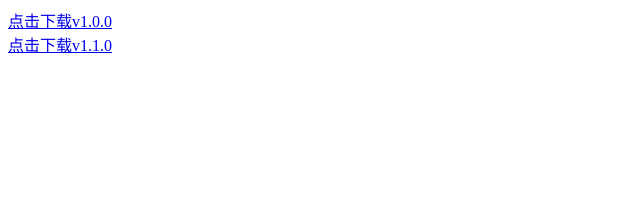
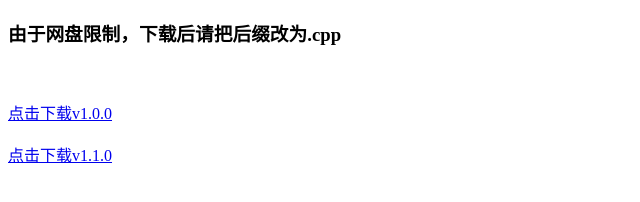
Before and after one commit to cyan430/oi-framework, a plain HTML site: page index.html in a window 1280 px wide. Shown: the whole page, without its empty margins (0-640 px from the left). Drawn offline with Linux system fonts and the light colour scheme.

Commit message:
Update index.html

```diff
--- a/index.html
+++ b/index.html
@@ -6,7 +6,11 @@
     <title>download</title>
 </head>
 <body>
+    <h3>由于网盘限制，下载后请把后缀改为.cpp</h3>
+    <br>
+    <br>
     <a href="https://raw.githubusercontent.com/cyan430/oi-framework/main/versions/v1.0.0.cpp" download>点击下载v1.0.0</a>
+    <br>
     <br>
     <a href="https://raw.githubusercontent.com/cyan430/oi-framework/main/versions/v1.0.0.cpp" download>点击下载v1.1.0</a>
 </body>
```
